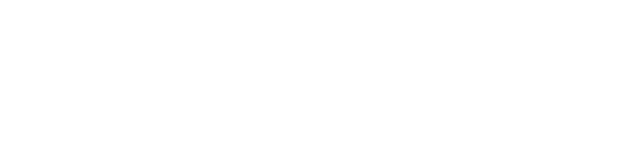
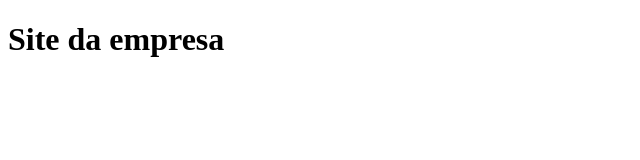
Before and after one commit to ggcoding11/repositorio-git-teste, a plain HTML site: page index.html in a window 1280 px wide. Shown: the whole page, without its empty margins (0-640 px from the left). Drawn offline with Linux system fonts and the light colour scheme.

Commit message:
Adicionando um titulo

```diff
--- a/index.html
+++ b/index.html
@@ -6,6 +6,6 @@
     <title>Document</title>
 </head>
 <body>
-
+    <h1>Site da empresa</h1>
 </body>
 </html>
```
